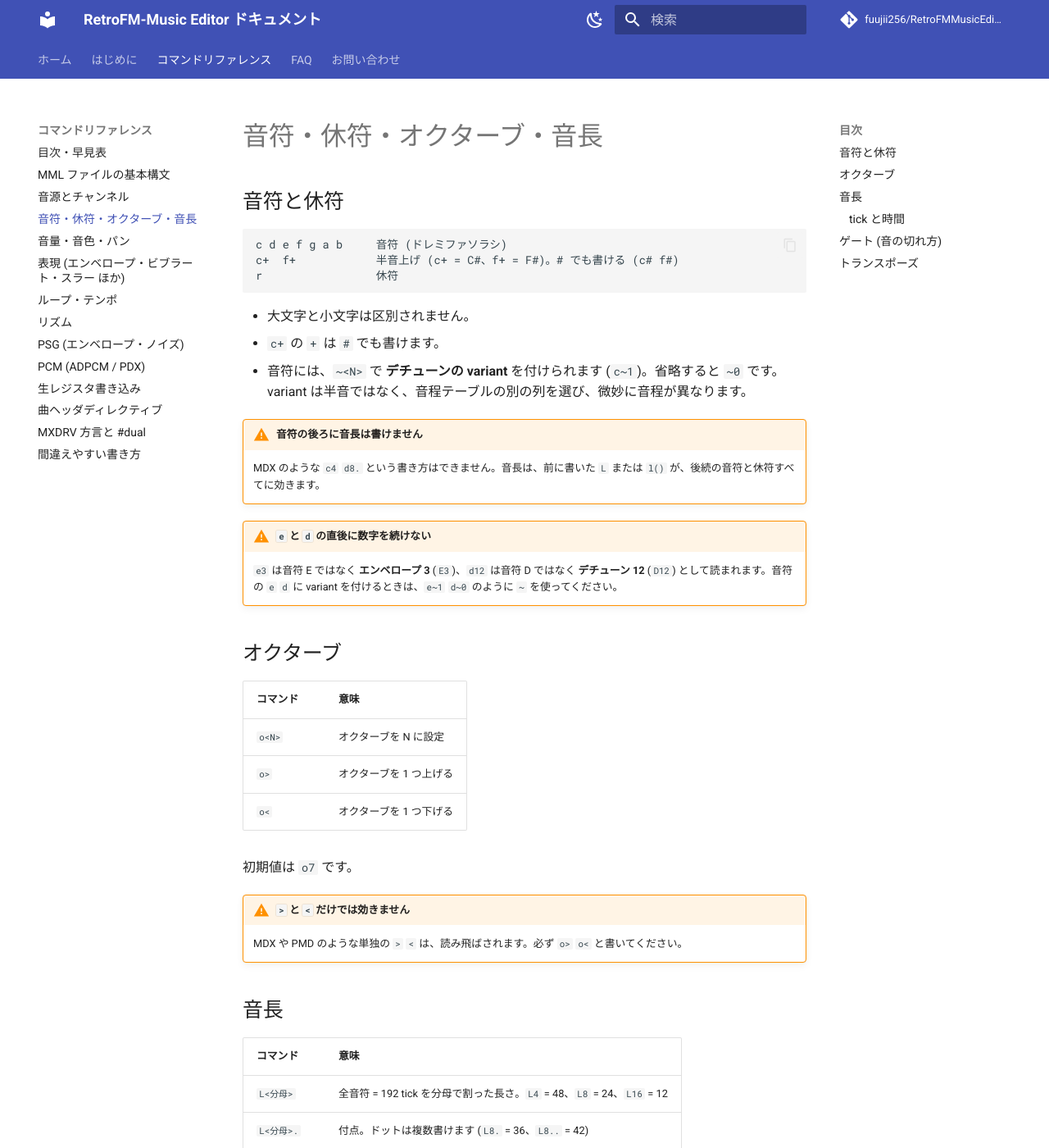
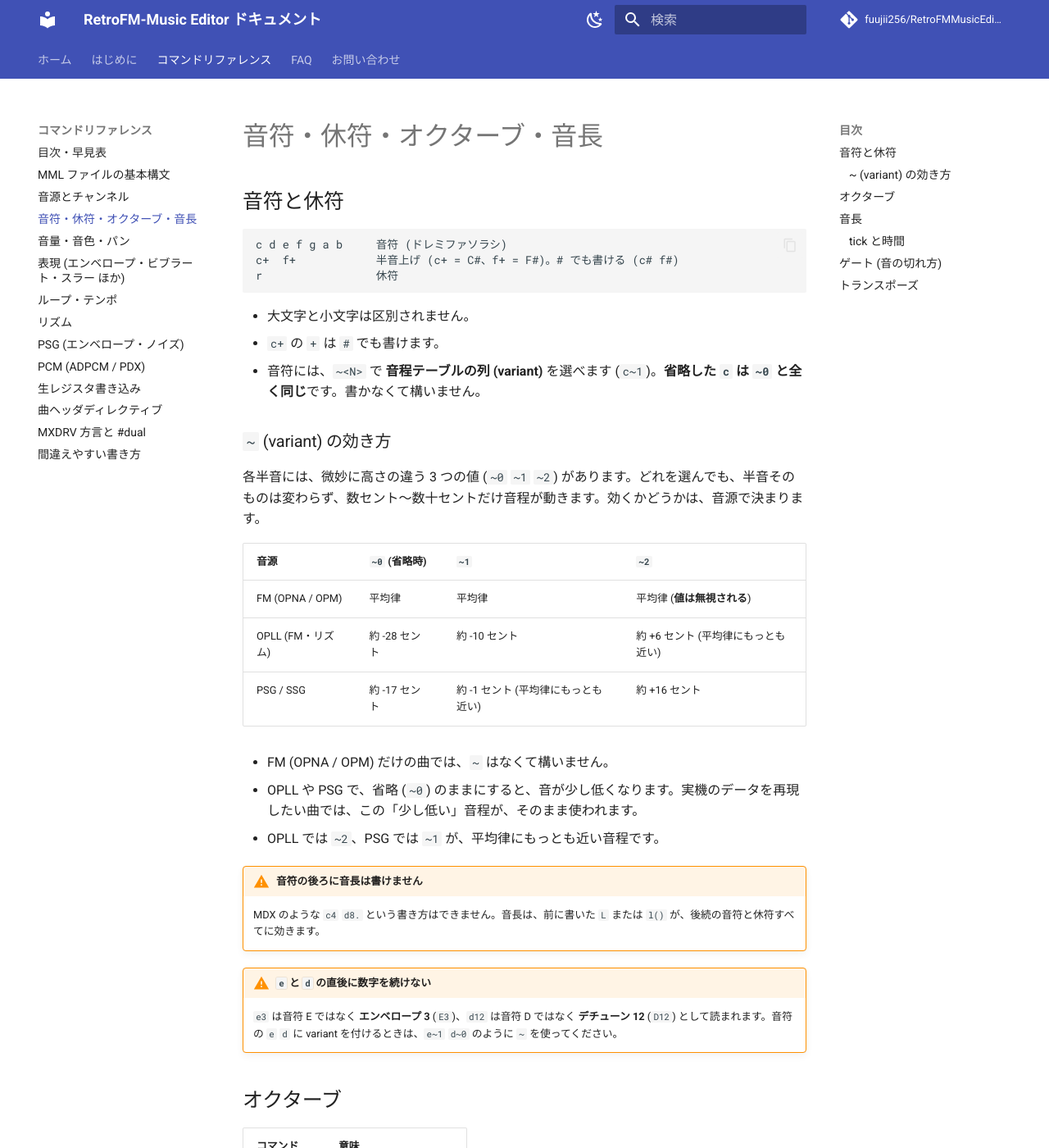
Before and after one commit to fuujii256/RetroFMMusicEditor, an MkDocs documentation site: the page built from docs/reference/commands/notes.md, in a window 1280 px wide and 1400 px high. Shown: the whole window at 82% size. Built offline with MkDocs 1.6.1 and Material for MkDocs 9.7.7, drawn with Linux system fonts in a browser that asks for light colours; comment, search, counter and statistics services are not loaded.

Commit message:
docs: explain the ~ (variant) notation per sound source
Co-Authored-By: Claude Sonnet 5.5 <noreply@anthropic.com>

```diff
--- a/docs/reference/commands/notes.md
+++ b/docs/reference/commands/notes.md
@@ -10,7 +10,21 @@ r                 休符
 
 - 大文字と小文字は区別されません。
 - `c+` の `+` は `#` でも書けます。
-- 音符には、`~<N>` で **デチューンの variant** を付けられます (`c~1`)。省略すると `~0` です。variant は半音ではなく、音程テーブルの別の列を選び、微妙に音程が異なります。
+- 音符には、`~<N>` で **音程テーブルの列 (variant)** を選べます (`c~1`)。**省略した `c` は `~0` と全く同じ**です。書かなくて構いません。
+
+### `~` (variant) の効き方
+
+各半音には、微妙に高さの違う 3 つの値 (`~0` `~1` `~2`) があります。どれを選んでも、半音そのものは変わらず、数セント〜数十セントだけ音程が動きます。効くかどうかは、音源で決まります。
+
+| 音源 | `~0` (省略時) | `~1` | `~2` |
+|---|---|---|---|
+| FM (OPNA / OPM) | 平均律 | 平均律 | 平均律 (**値は無視される**) |
+| OPLL (FM・リズム) | 約 -28 セント | 約 -10 セント | 約 +6 セント (平均律にもっとも近い) |
+| PSG / SSG | 約 -17 セント | 約 -1 セント (平均律にもっとも近い) | 約 +16 セント |
+
+- FM (OPNA / OPM) だけの曲では、`~` はなくて構いません。
+- OPLL や PSG で、省略 (`~0`) のままにすると、音が少し低くなります。実機のデータを再現したい曲では、この「少し低い」音程が、そのまま使われます。
+- OPLL では `~2`、PSG では `~1` が、平均律にもっとも近い音程です。
 
 !!! warning "音符の後ろに音長は書けません"
     MDX のような `c4` `d8.` という書き方はできません。音長は、前に書いた `L` または `l()` が、後続の音符と休符すべてに効きます。
```
